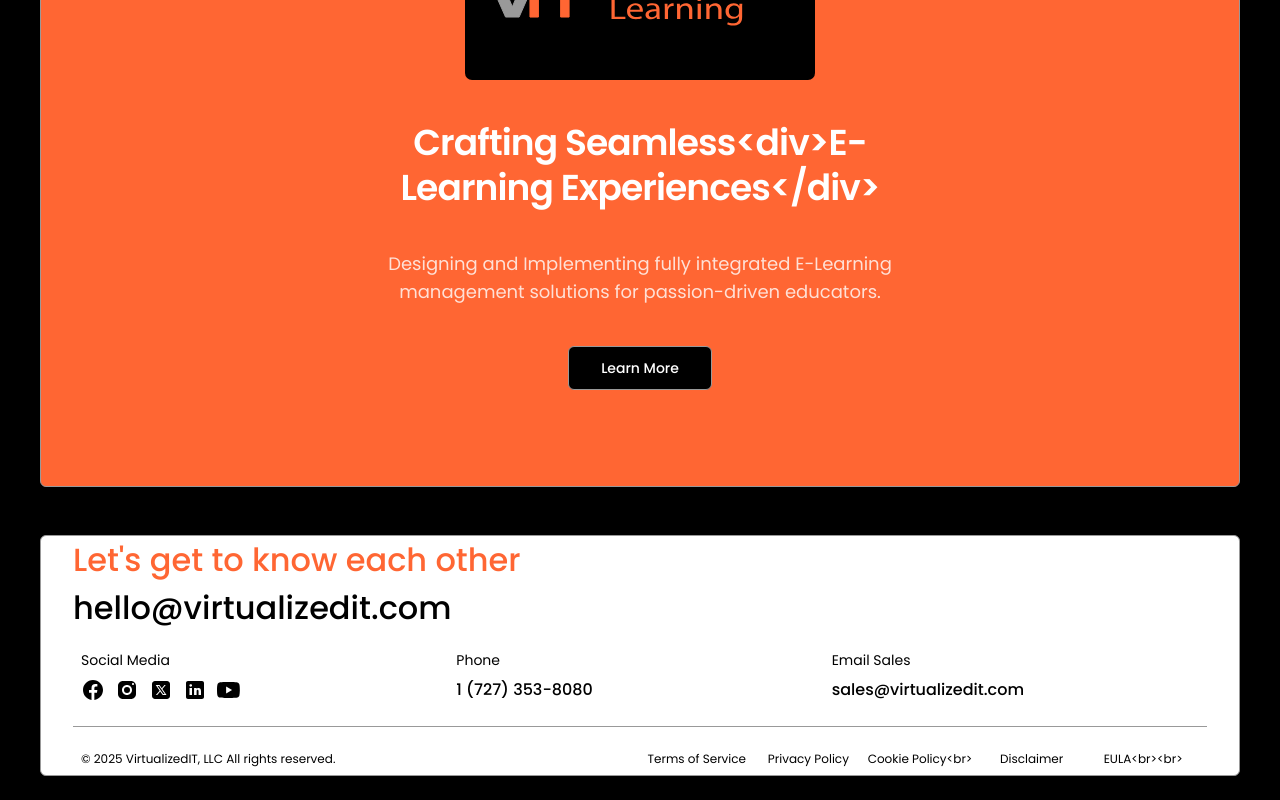
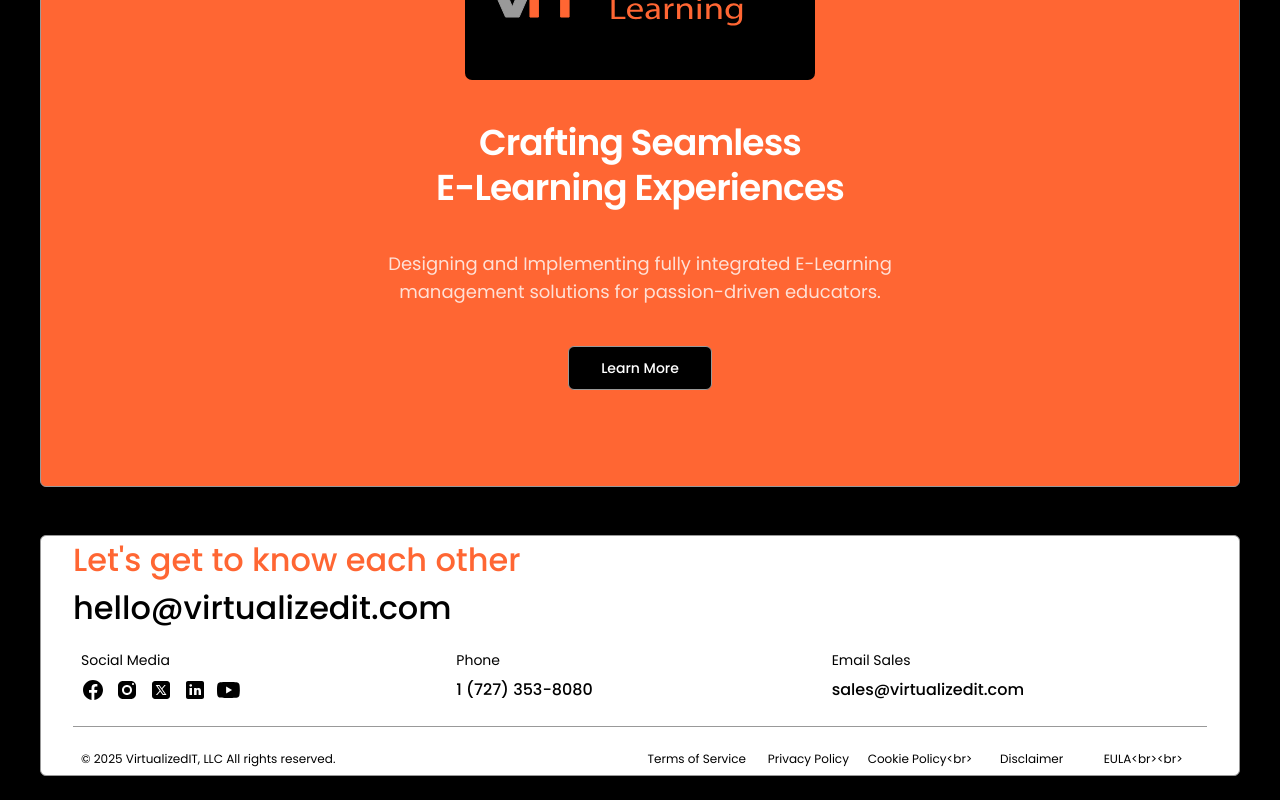
Before and after one commit to VirtualizedIT/reweb-app, a Next.js app: page / in a window 1280 px wide. Shown: the part 3320-4120 px from the top of the page. Built offline with nearby package versions, Linux system fonts and the light colour scheme.

Commit message:
Fix Typo

```diff
--- a/src/components/section.tsx
+++ b/src/components/section.tsx
@@ -1,7 +1,5 @@
 import Link from "next/link";
-import { Bot, LayoutPanelLeft, Download, Sparkles, Frame, Globe, BrainCircuit } from "lucide-react";
 import Image from "next/image";
-
 import { VitHeader } from "@/components/vit-header";
 import { VitBreadcrumbs } from "@/components/vit-breadcrumbs";
 import { Button } from "@/components/ui/button";
@@ -9,6 +7,7 @@ import { VitFeatureCard } from "@/components/vit-feature-card";
 import { Carousel, CarouselContent } from "@/components/ui/carousel";
 import { CarouselFeatureCard } from "@/components/carousel-feature-card";
 import { VitFooter } from "@/components/vit-footer";
+import { Bot, LayoutPanelLeft, Download, Sparkles, Frame, Globe, BrainCircuit } from "lucide-react";
 
 export function Section() {
   return (
@@ -165,7 +164,7 @@ export function Section() {
               height={180}
             />
             <h2 className="font-heading text-3xl font-semibold tracking-tight sm:text-4xl text-balance max-w-xl sm:leading-tight text-center text-primary-foreground">
-              Crafting Seamless&lt;div&gt;E-Learning Experiences&lt;/div&gt;
+              Crafting Seamless <br/> E-Learning Experiences
             </h2>
             <p className="max-w-xl text-lg text-primary-foreground/80 text-center">
               Designing and Implementing fully integrated E-Learning management solutions for
```
